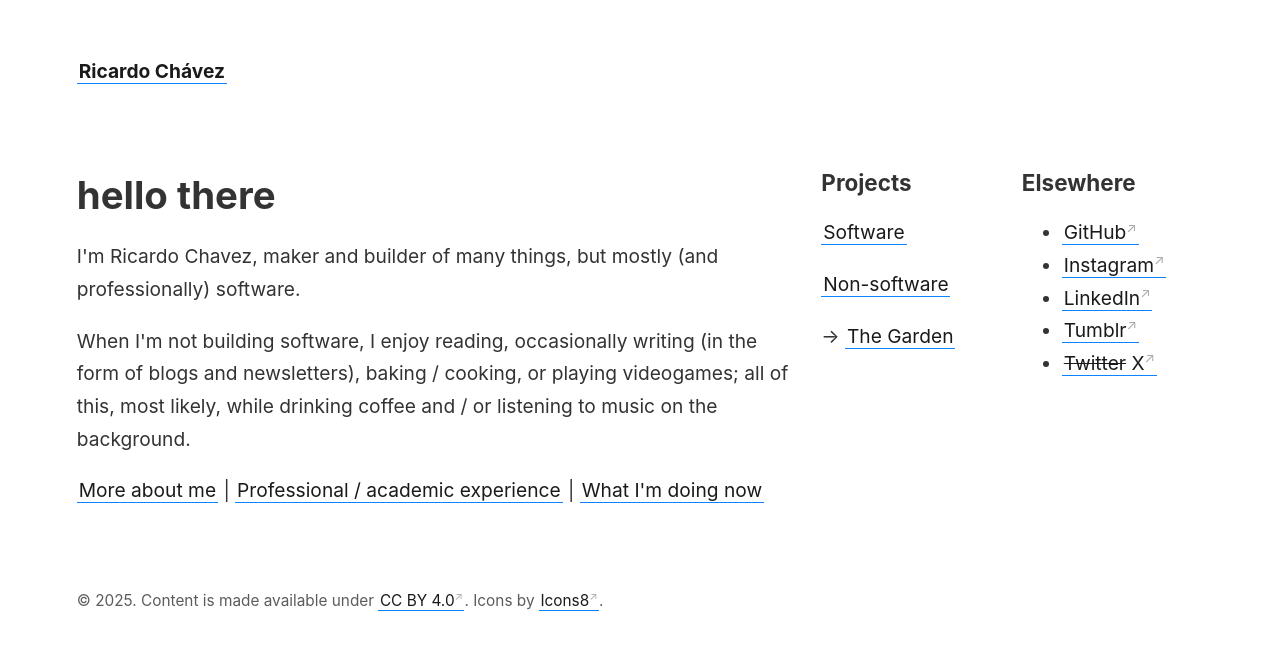
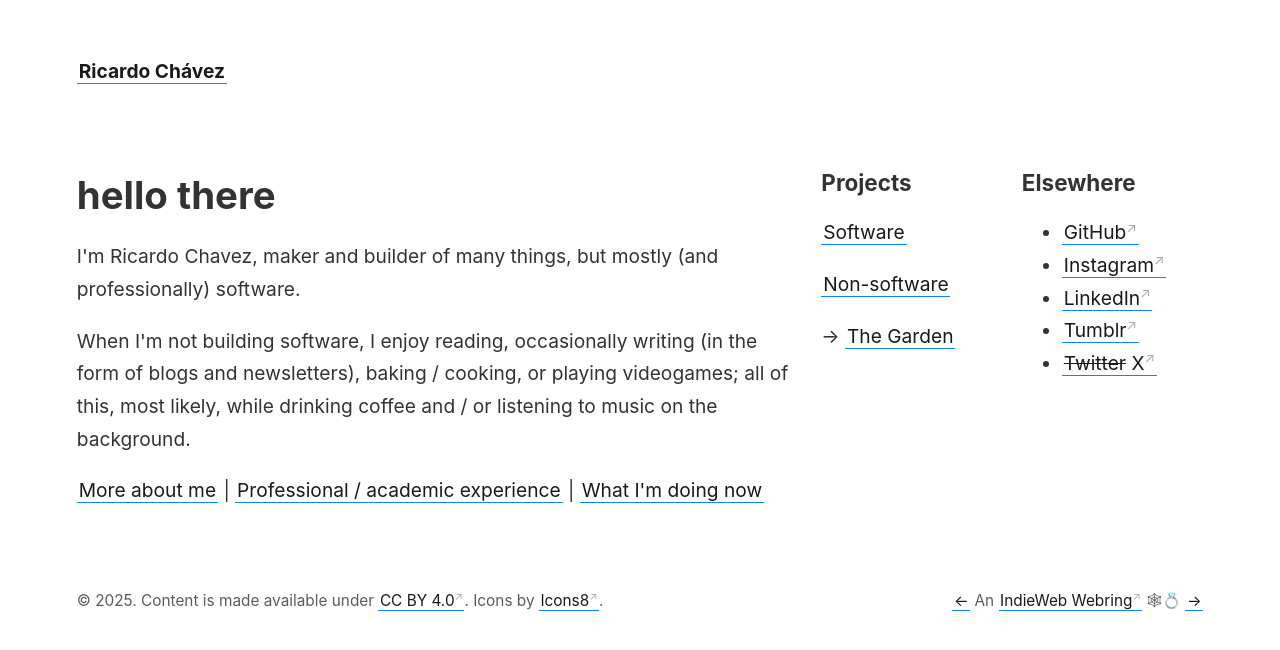
Before and after one commit to ricardochavezt/ricardochavezt.com, a Jekyll site: the page built from _pages/index.html, in a window 1280 px wide. Shown: the top 650 px of the page. Built offline with Jekyll 4.4.1, drawn with Linux system fonts in a browser that asks for light colours.

Commit message:
Adding IndieWeb Webring links
plus some footer styling so those look good

```diff
--- a/_includes/footer.html
+++ b/_includes/footer.html
@@ -2,3 +2,8 @@
     <a href="https://creativecommons.org/licenses/by/4.0/?ref=chooser-v1" target="_blank" rel="license noopener noreferrer">CC BY 4.0</a>.
     Icons by <a target="_blank" href="https://icons8.com">Icons8</a>.
 </p>
+<p id="webrings">
+    <a href="https://xn--sr8hvo.ws/previous" class="previous">←</a>
+    An <a href="https://xn--sr8hvo.ws">IndieWeb Webring</a> 🕸💍
+    <a href="https://xn--sr8hvo.ws/next" class="next">→</a>
+</p>
--- a/_sass/_style.scss
+++ b/_sass/_style.scss
@@ -28,6 +28,11 @@ footer {
   font-size: 0.8em;
   color: mix($color-text, white, 80%);
   padding-top: 1em;
+
+  @media (min-width: 700px) {
+    display: flex;
+    justify-content: space-between;
+  }
 }
 
 img {
@@ -633,3 +638,12 @@ code {
     }
   }
 }
+
+#webrings {
+  .previous::after {
+    content: "";
+  }
+  .next::after {
+    content: "";
+  }
+}
```
